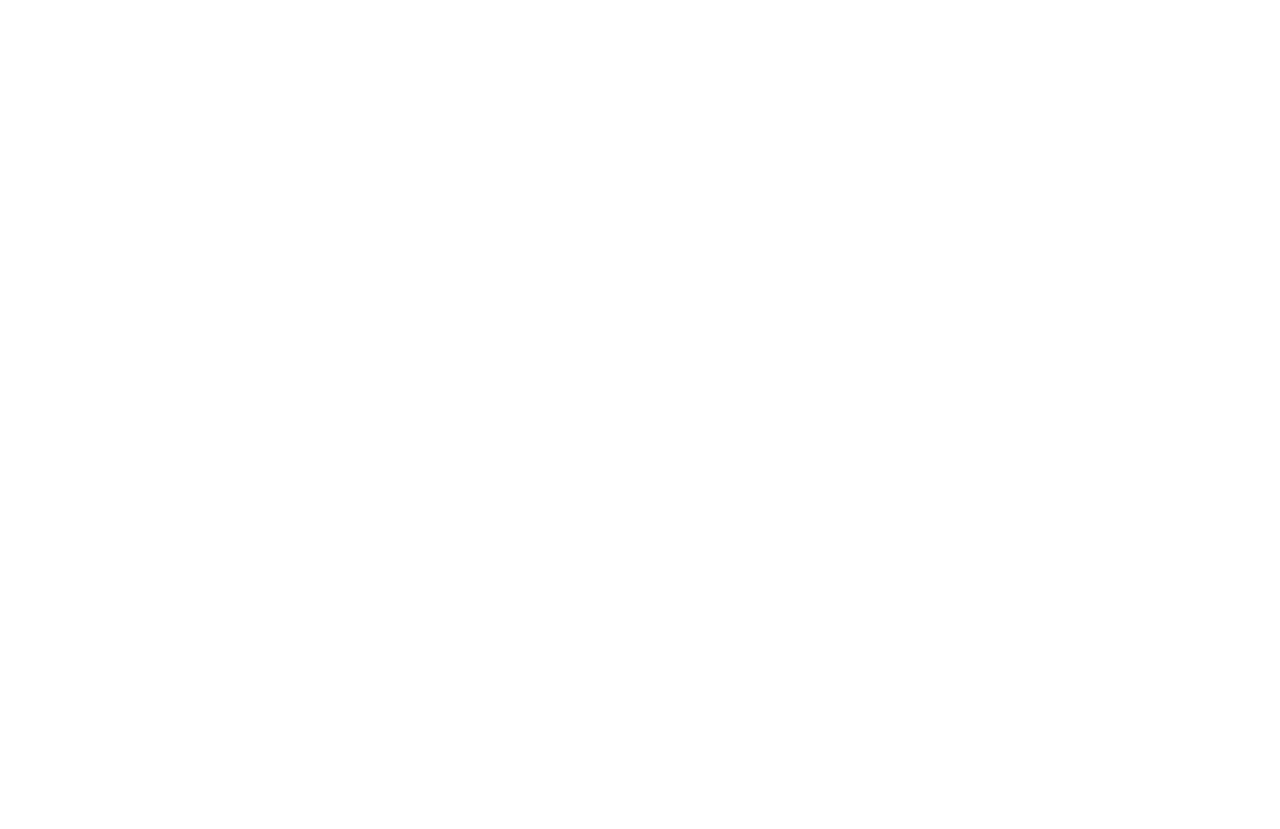
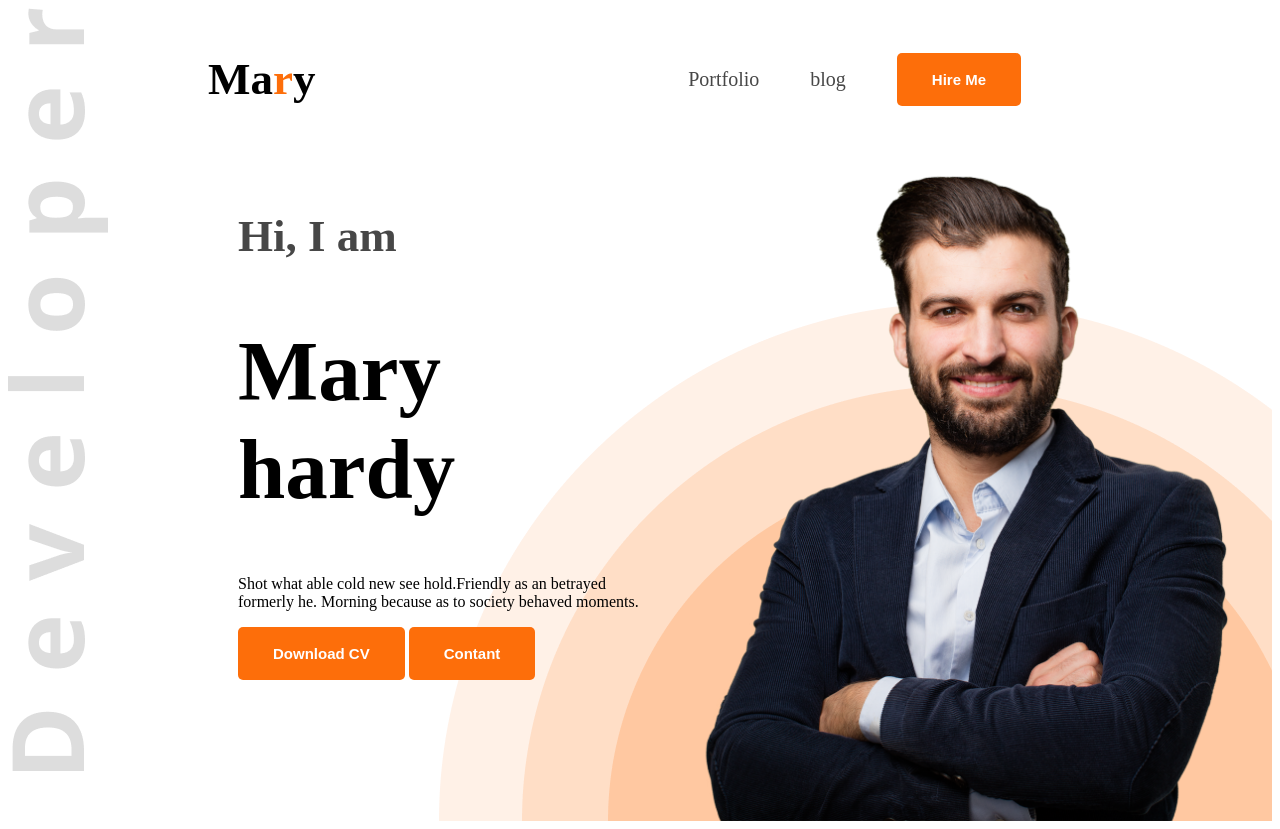
Before and after one commit to sakil78-ai/web-d-portfolio, a plain HTML site: page index.html in a window 1280 px wide. Before the commit the page ends 800 px from the top, so only its background shows below. Drawn offline with Linux system fonts and the light colour scheme.

Commit message:
added portfolio banner

```diff
--- a/index.html
+++ b/index.html
@@ -4,9 +4,32 @@
     <meta charset="UTF-8">
     <meta name="viewport" content="width=device-width, initial-scale=1.0">
     <title>WEB DEVELOPER PORTFOLIO</title>
+    <link rel="preconnect" href="https://fonts.googleapis.com">
+<link rel="preconnect" href="https://fonts.gstatic.com" crossorigin>
+<link href="https://fonts.googleapis.com/css2?family=Open+Sans:ital,wght@0,300..800;1,300..800&family=Roboto:ital,wght@0,100;0,300;0,400;0,500;0,700;0,900;1,100;1,300;1,400;1,500;1,700;1,900&family=Work+Sans:ital,wght@0,100..900;1,100..900&display=swap" rel="stylesheet">
+    <link rel="stylesheet" href="styles/style.css">
 </head>
-<body>
-    <header></header>
+<body class=".open-sans-normal">
+    <header class="header">
+        <nav>
+            <h3 class="nav-title"> Ma<span class="text-primary">r</span>y</h3>
+            <ul>
+                <li><a class="dark-2" href="">Portfolio</a></li>
+                <li><a class="dark-2" href="">blog</a></li>
+                <li><a href=""><button class="btn-primary">Hire Me</button></a></li>
+            </ul>
+        </nav>
+        <div class="banner">
+            <div class="banner-conent">
+                <h4 class="banner-greetings dark-2">Hi, I am</h4>
+                <h1 class="banner-title">Mary hardy</h1>
+                <p class="banner-descreption">Shot what able cold new see hold.Friendly as an betrayed formerly he. Morning because as to society behaved moments.</p>
+                <button class="btn-primary">Download CV</button>
+                <button class="btn-primary">Contant</button>
+            </div>
+            <img class="banner-profile-pic" src="images/hardy.png" alt="">
+        </div>
+    </header>
     <main></main>
     <footer></footer>
 </body>
--- /dev/null
+++ b/styles/style.css
@@ -0,0 +1,88 @@
+
+
+.open-sans-normal {
+  font-family: "Open Sans", serif;
+  font-optical-sizing: auto;
+  font-weight: <weight>;
+  font-style: normal;
+  font-variation-settings:
+    "wdth" 100;
+}
+
+/*  shered style */
+.text-primary{
+    color: #FD6E0A;
+}
+
+.dark-2{
+    color: #474747;
+}
+.btn-primary{
+    background-color: #FD6E0A;
+    font-weight: bold;
+    font-size: 15px;
+    color: white;
+    padding: 18px 35px;
+    border-radius: 5px;
+    border: none;
+
+}
+
+/* new styles */
+nav{
+    display: flex;
+    align-items: center;
+    justify-content: space-between;
+    margin: 0px 200px;
+}
+
+.nav-title{
+    font-weight: 800;
+    font-size: 45px;
+}
+
+nav ul {
+    display: flex;
+    align-items: center;
+}
+
+nav ul li {
+    list-style: none;
+    margin-right: 51px;
+}
+
+nav ul a{
+    text-decoration: none;
+    font-size: 20px;
+}
+
+/* header */
+.header{
+    background-image: url(../images/developer.png), url(../images/header_bg.png);
+    background-repeat: no-repeat;
+    background-position: top left, bottom right;
+}
+/* banner-style */
+.banner{
+    display: flex;
+    justify-content: space-between;
+    margin: 0 35px 0 230px;
+}
+.banner-conetent{
+    max-width: 580px;
+
+
+}
+.banner-greetings{
+    font-size: 45px;
+    font-weight: 600;
+
+}
+.banner-title{
+    font-weight: bold;
+    font-size: 85px;
+
+}
+.banner-profile-pic{
+    width: 580px;
+}
```
